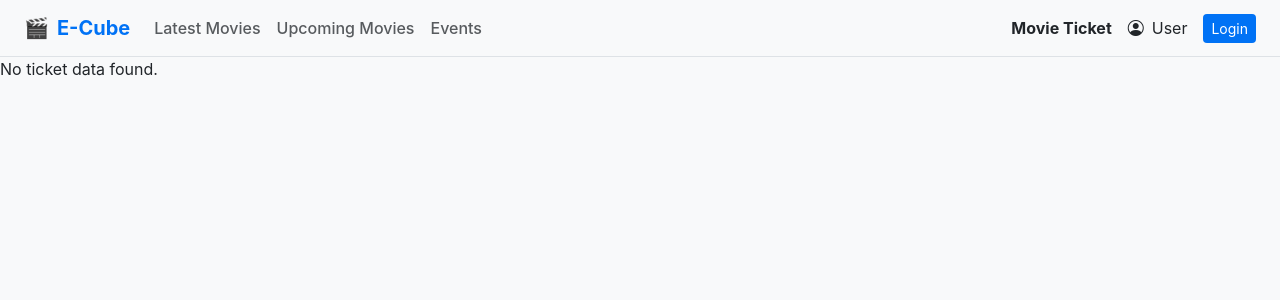
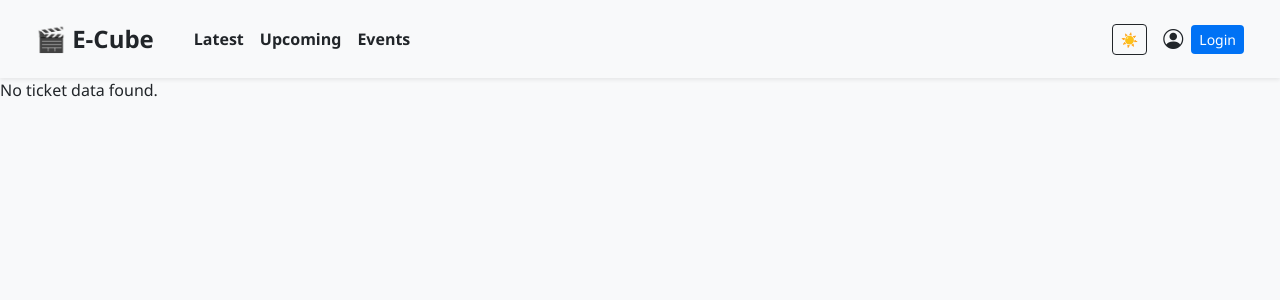
Before and after one commit to Raghupremshahapuram/Booking_time, a React (Create React App) app: page /ticket in a window 1280 px wide. Shown: the top 300 px of the page. Built offline with nearby package versions, Linux system fonts and the light colour scheme.

Commit message:
changes the responses

```diff
--- a/public/index.html
+++ b/public/index.html
@@ -24,7 +24,7 @@
       work correctly both with client-side routing and a non-root public URL.
       Learn how to configure a non-root public URL by running `npm run build`.
     -->
-    <title>Happy booking</title>
+    <title>E-Cube</title>
     <link href="https://cdn.jsdelivr.net/npm/bootstrap@5.3.0/dist/css/bootstrap.min.css" rel="stylesheet">
 
 <!-- Bootstrap 5 JS (Optional) -->
--- a/src/Components/AppHeader.css
+++ b/src/Components/AppHeader.css
@@ -96,3 +96,11 @@
     font-weight: 500;
     text-decoration: underline;
   }
+  .navbar-nav .nav-link {
+    font-weight: 500;
+    color: #333;
+  }
+
+  .navbar-nav .nav-link:hover {
+    color: #0d6efd;
+  }
--- a/src/Components/Appheader.js
+++ b/src/Components/Appheader.js
@@ -1,18 +1,17 @@
 import React, { useContext } from 'react';
-import { Link, useNavigate } from 'react-router-dom';
 import { ThemeContext } from '../context/ThemeContext';
+import { Link, NavLink, useNavigate } from 'react-router-dom';
 import './AppHeader.css';
 
 const AppHeader = () => {
+  const { darkMode, toggleDarkMode } = useContext(ThemeContext);
   const navigate = useNavigate();
+
   const isLoggedIn = localStorage.getItem('loggedIn');
   const userStr = localStorage.getItem('loggedInUser');
   const user = userStr ? JSON.parse(userStr) : null;
   const username = user?.name || 'User';
 
-  const { darkMode } = useContext(ThemeContext);
-
-  // Logout handler
   const handleLogout = () => {
     localStorage.removeItem('loggedIn');
     localStorage.removeItem('loggedInUser');
@@ -20,42 +19,47 @@ const AppHeader = () => {
   };
 
   return (
-    <nav className={`navbar navbar-expand-lg ${darkMode ? 'navbar-dark bg-dark' : 'navbar-light bg-light'} border-bottom`}>
-      <div className="container-fluid px-4">
+    <nav className={`navbar navbar-expand-lg px-4 py-3 shadow-sm ${darkMode ? 'bg-dark navbar-dark' : 'bg-light navbar-light'}`}>
+      <div className="container-fluid d-flex justify-content-between align-items-center">
 
-        {/* Left: Brand + Navigation */}
-        <div className="d-flex align-items-center">
-          <Link className="navbar-brand fw-bold brand-color me-4" to="/">
-            <span className="me-2">🎬</span>
-            E-Cube
+        {/* Left Section: Brand and Navigation */}
+        <div className="d-flex align-items-center gap-4">
+          <Link to="/" className={`navbar-brand fw-bold fs-4 ${darkMode ? 'text-light' : 'text-dark'}`}>
+            🎬 E-Cube
           </Link>
 
-          <div className="d-none d-md-flex">
-  <Link className={`nav-link me-3 ${darkMode ? 'text-light' : 'text-muted'}`} to="/">
-    Latest Movies
-  </Link>
-  <Link className={`nav-link me-3 ${darkMode ? 'text-light' : 'text-muted'}`} to="/upcoming">
-    Upcoming Movies
-  </Link>
-  <Link className={`nav-link me-3 ${darkMode ? 'text-light' : 'text-muted'}`} to="/event">
-    Events
-  </Link>
-</div>
-
+          <div className="d-flex gap-3">
+            <NavLink to="/" className={({ isActive }) => `nav-link fw-semibold ${isActive ? 'text-primary' : darkMode ? 'text-light' : 'text-dark'}`}>
+              Latest
+            </NavLink>
+            <NavLink to="/upcoming" className={({ isActive }) => `nav-link fw-semibold ${isActive ? 'text-primary' : darkMode ? 'text-light' : 'text-dark'}`}>
+              Upcoming
+            </NavLink>
+            <NavLink to="/event" className={({ isActive }) => `nav-link fw-semibold ${isActive ? 'text-primary' : darkMode ? 'text-light' : 'text-dark'}`}>
+              Events
+            </NavLink>
+          </div>
         </div>
 
-        {/* Right: User Info / Login */}
-        <div className="d-flex align-items-center">
-          <span className={`fw-bold me-3 ${darkMode ? 'text-light' : 'text-dark'}`}>
-            Movie Ticket
-          </span>
+        {/* Right Section: Toggle + Profile/Login */}
+        <div className="d-flex align-items-center gap-3">
 
+          {/* 🌗 Dark Mode Toggle */}
+          <button
+            onClick={toggleDarkMode}
+            className={`btn btn-sm ${darkMode ? 'btn-outline-light' : 'btn-outline-dark'}`}
+            title="Toggle Theme"
+          >
+            {darkMode ? '🌙' : '☀️'}
+          </button>
+
+          {/* 👤 Profile/Login */}
           {isLoggedIn ? (
             <div className="d-flex align-items-center">
               <Link
-  to={`/profile?name=${username}`}
-  className={`text-decoration-none me-3 fw-semibold ${darkMode ? 'text-info' : 'text-primary'}`}
->
+                to={`/profile?name=${username}`}
+                className={`text-decoration-none me-3 fw-semibold ${darkMode ? 'text-info' : 'text-primary'}`}
+              >
                 <i className="bi bi-person-circle me-1"></i>
                 {username}
               </Link>
@@ -66,15 +70,13 @@ const AppHeader = () => {
             </div>
           ) : (
             <div className="d-flex align-items-center">
-              <i className="bi bi-person-circle me-2"></i>
-              <span className={`me-3 ${darkMode ? 'text-light' : 'text-dark'}`}>{username}</span>
+              <i className="bi bi-person-circle me-2 fs-5"></i>
               <Link to="/login" className="btn btn-sm brand-btn">
                 Login
               </Link>
             </div>
           )}
         </div>
-
       </div>
     </nav>
   );
--- a/src/Components/Moviedetails.css
+++ b/src/Components/Moviedetails.css
@@ -1,46 +1,10 @@
-     .movie-detail-vertical {
-      display: flex;
-      flex-direction: column;
-      align-items: center;
-      padding: 2rem;
+.movie-image {
+  max-width: 100%;
+  height: auto;
+  object-fit: contain;
+  border-radius: 12px;
 }
 
-    .movie-detail-card {
-      background-color: #ffffff;
-      padding: 1.5rem;
-      border-radius: 12px;
-      max-width: 600px;
-      width: 100%;
-      box-shadow: 0 6px 18px rgba(0, 0, 0, 0.1);
-      text-align: center;
-    }
-
-    /* Dark Mode Support */
-    .dark-mode .movie-detail-card {
-      background-color: #1f1f1f;
-      color: #f5f5f5;
-    }
-
-    .movie-full-image {
-      width: 100%;
-      max-height: 500px;
-      object-fit: contain;
-      border-radius: 12px;
-      margin-bottom: 1rem;
-    }
-
-    .movie-info {
-      margin-top: 1rem;
-    }
-
-    .movie-button-group {
-      margin-top: 2rem;
-      display: flex;
-      gap: 1rem;
-      flex-wrap: wrap;
-    }
-
-    /* Spinner (Optional) */
 .spinner-container {
   display: flex;
   justify-content: center;
@@ -60,40 +24,16 @@
   0% { transform: rotate(0deg); }
   100% { transform: rotate(360deg); }
 }
-    .badge {
-      background-color: #444;
-      color: #fff;
+
+/* Global image safety */
+img {
+  max-width: 100%;
+  height: auto;
+  display: block;
 }
-    /* Override Bootstrap padding/margin on small screens */
-@media (max-width: 767px) {
+
+@media (max-width: 768px) {
   .movie-detail-card {
     padding: 1rem;
-    margin: 0 1rem;
-  }
-
-  .movie-full-image {
-    max-height: 300px;
-  }
-
-  .movie-button-group {
-    flex-direction: column;
-    align-items: stretch;
-  }
-
-  .movie-info {
-    text-align: center;
-  }
-
-  .d-flex.flex-column.flex-md-row {
-    flex-direction: column !important;
-    align-items: center !important;
   }
 }
-.dark-mode .text-muted {
-  color: #cccccc !important;
-}
-
-.dark-mode .badge {
-  background-color: #333 !important;
-  color: #fff;
-}
--- a/src/Components/Profile.js
+++ b/src/Components/Profile.js
@@ -1,17 +1,15 @@
-import React, { useEffect, useState, useRef, useContext } from "react";
+import React, { useEffect, useState, useRef } from "react";
 import axios from "axios";
 import { useLocation } from "react-router-dom";
 import { QRCodeCanvas } from "qrcode.react";
 import jsPDF from "jspdf";
 import html2canvas from "html2canvas";
 import "./Profile.css";
-import { ThemeContext } from '../context/ThemeContext';
-
 const Profile = () => {
   const location = useLocation();
   const queryParams = new URLSearchParams(location.search);
   const name = queryParams.get("name");
-  const { darkMode, toggleTheme } = useContext(ThemeContext);
+
 
   const [bookings, setBookings] = useState([]);
   const [showUpcoming, setShowUpcoming] = useState(true);
@@ -81,13 +79,8 @@ const Profile = () => {
   };
 
   return (
-    <div className={`container mt-4 ${darkMode ? "dark-mode" : ""}`}>
-      <div className="d-flex justify-content-between align-items-center">
-        <h2>Welcome, {name}</h2>
-        <button className="btn btn-sm btn-dark" onClick={toggleTheme}>
-          {darkMode ? "☀️ Light Mode" : "🌙 Dark Mode"}
-        </button>
-      </div>
+    <div>
+
 
       <div className="mt-3 mb-4">
         <button
--- a/src/context/ThemeContext.js
+++ b/src/context/ThemeContext.js
@@ -1,28 +1,24 @@
-// src/context/ThemeContext.js
 import React, { createContext, useState, useEffect } from 'react';
 
 export const ThemeContext = createContext();
 
-const ThemeProvider = ({ children }) => {
+export const ThemeProvider = ({ children }) => {
   const [darkMode, setDarkMode] = useState(() => {
-    const stored = localStorage.getItem('theme');
-    return stored === 'dark';
+    return localStorage.getItem('darkMode') === 'true';
   });
 
-  const toggleTheme = () => {
-    setDarkMode((prev) => !prev);
+  const toggleDarkMode = () => {
+    setDarkMode(prev => !prev);
   };
 
   useEffect(() => {
-    document.body.className = darkMode ? 'dark-mode' : '';
-    localStorage.setItem('theme', darkMode ? 'dark' : 'light');
+    localStorage.setItem('darkMode', darkMode);
+    document.body.classList.toggle('dark-mode', darkMode);
   }, [darkMode]);
 
   return (
-    <ThemeContext.Provider value={{ darkMode, toggleTheme }}>
+    <ThemeContext.Provider value={{ darkMode, toggleDarkMode }}>
       {children}
     </ThemeContext.Provider>
   );
 };
-
-export default ThemeProvider;
--- a/src/index.css
+++ b/src/index.css
@@ -11,3 +11,63 @@ code {
   font-family: source-code-pro, Menlo, Monaco, Consolas, 'Courier New',
     monospace;
 }
+/* === Base Reset === */
+* {
+  box-sizing: border-box;
+  margin: 0;
+  padding: 0;
+}
+
+/* === Typography === */
+body {
+  font-family: 'Segoe UI', sans-serif;
+  line-height: 1.5;
+  -webkit-font-smoothing: antialiased;
+}
+
+/* === Responsive Utilities === */
+.container {
+  width: 100%;
+  max-width: 1200px;
+  margin: 0 auto;
+  padding: 1rem;
+}
+
+/* === Responsive Image === */
+img {
+  max-width: 100%;
+  height: auto;
+  display: block;
+}
+
+/* === Media Queries === */
+@media (min-width: 768px) {
+  .flex-md-row {
+    flex-direction: row !important;
+  }
+
+  .text-md-center {
+    text-align: center !important;
+  }
+}
+
+@media (min-width: 992px) {
+  .show-lg {
+    display: block;
+  }
+}
+/* index.css (or App.css) */
+button,
+.card {
+  width: 100%;
+  max-width: 400px;
+  margin: auto;
+}
+
+/* Optional: add global container responsiveness */
+.container {
+  width: 100%;
+  padding: 1rem;
+  max-width: 1200px;
+  margin: 0 auto;
+}
--- a/src/index.js
+++ b/src/index.js
@@ -4,7 +4,8 @@ import ReactDOM from 'react-dom/client';
 import App from './App';
 import { Provider } from 'react-redux';
 import store from './redux/store';
-import ThemeProvider from './context/ThemeContext';
+import { ThemeProvider } from './context/ThemeContext';
+
 import './index.css';
 
 const root = ReactDOM.createRoot(document.getElementById('root'));
```
Also changed, not shown: src/Components/Moviedetails.js (+10 -13 lines). Lines whose indentation alone changed are shown as unchanged.
